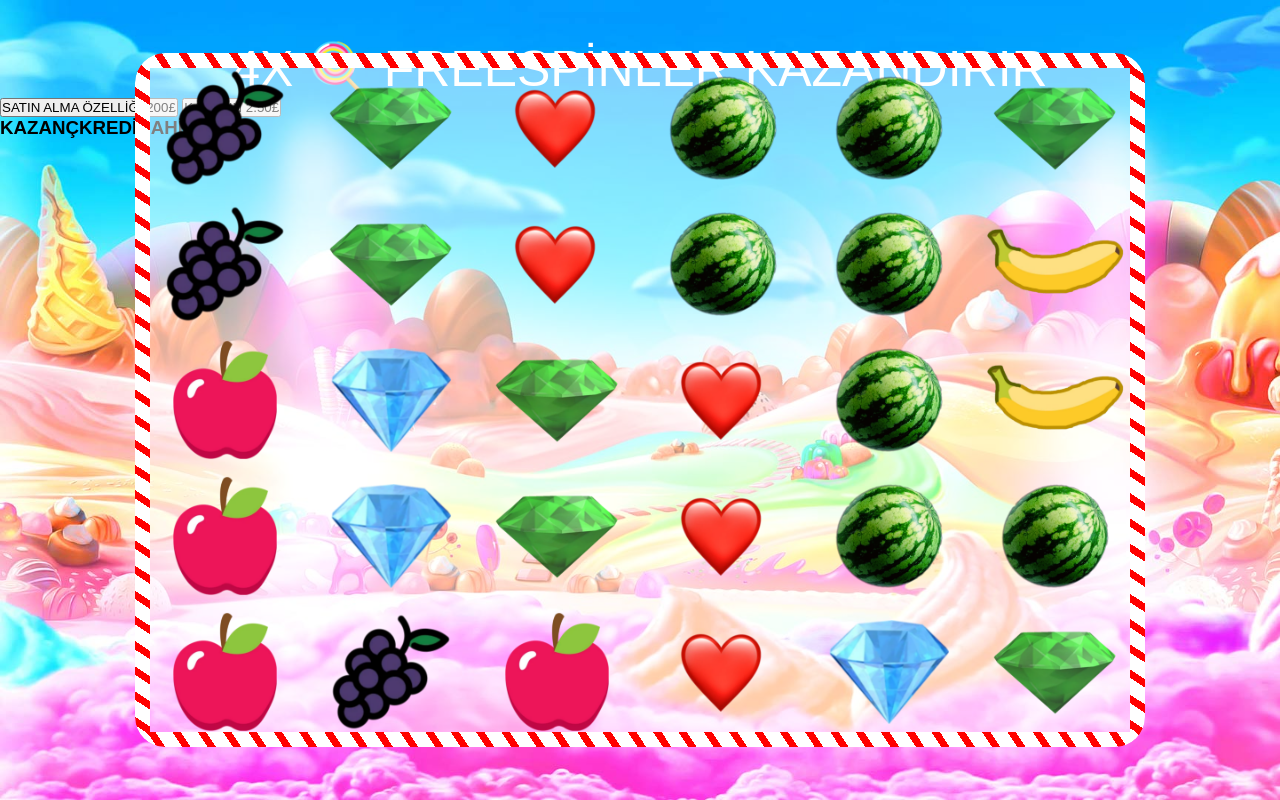
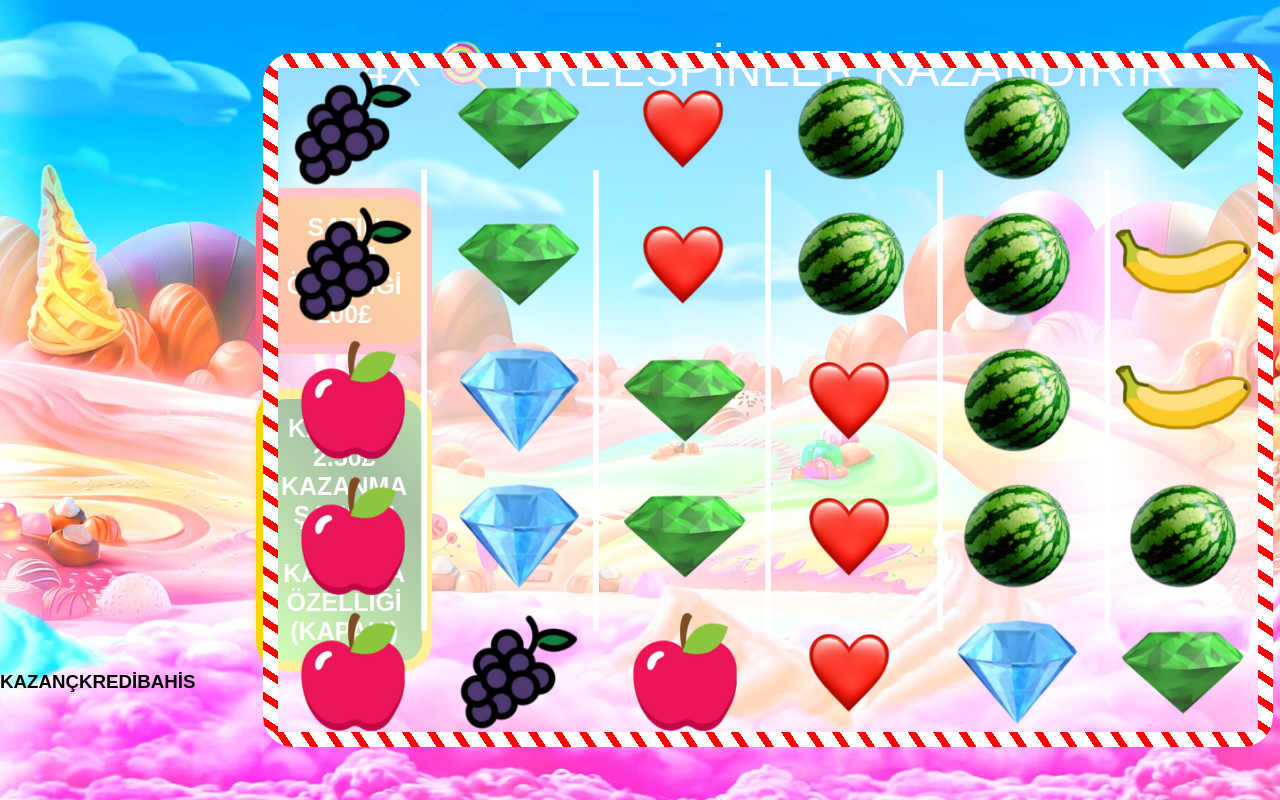
Before and after one commit to emreduzgunoglu/Sweet_Bonanza, a plain HTML site: page index.html in a window 1280 px wide. Drawn offline with Linux system fonts and the light colour scheme.

Commit message:
Button Updates

```diff
--- a/index.html
+++ b/index.html
@@ -18,8 +18,8 @@
         <header>4X 🍭 FREESPİNLER KAZANDIRIR</header>
 
         <div class="buttons">
-            <button id="buy">SATIN ALMA ÖZELLİĞİ 200£</button>
-            <button id="win">KAZANIN 2.50£</button>
+            <button id="buy">SATIN ALMA <br> ÖZELLİĞİ <br> 200£</button>
+            <button id="win">KAZANIN <br> 2.50£ <br> KAZANMA <br> ŞANSINI İKİYE <br> KATLAMA <br> ÖZELLİĞİ <br> (kapalı) </button>
         </div>
 
         <div class="frame">
--- a/style.css
+++ b/style.css
@@ -33,7 +33,7 @@ html {
 }
 
 main {
-    background-image: url(sweet_bonanza.jpg);
+    background-image: url(photos/sweet_bonanza.jpg);
     overflow: hidden;
     background-repeat: no-repeat;
     background-size: cover;
@@ -47,10 +47,85 @@ header {
     color: white;
     text-align: center;
     margin-top: 40px;
+    margin-left: 20%;
 }
 
 .buttons {
-    /* background-color: aqua; */
+   /*  background-color: aqua; */
+    display: grid;
+    margin-top: 7%;
+    margin-left: 20%;
+    width: 10%;
+}
+
+#buy {
+    font-size: 25px;
+    margin-bottom: 10%;
+
+    padding: 15px 15px;
+    text-align: center;
+    text-transform: uppercase;
+    transition: 0.5s;
+    background-size: 200% auto;
+    color: white;
+    border-radius: 10px;
+    display: block;
+    border: 0px;
+    font-weight: 700;
+    box-shadow: 0px 0px 14px -7px #f09819;
+    background-image: linear-gradient(45deg, #FF512F 0%, #F09819 51%, #FF512F 100%);
+    cursor: pointer;
+    user-select: none;
+    -webkit-user-select: none;
+    touch-action: manipulation;
+
+    border: 10px solid rgb(255, 106, 131);
+    border-radius: 30px;
+}
+
+#buy:hover {
+    background-position: right center;
+    color: #ffc491;
+    text-decoration: none;
+}
+
+#buy:active {
+    transform: scale(0.7);
+}
+
+#win {
+    font-size: 25px;
+    margin-top: 10%;
+
+    padding: 15px 15px;
+    text-align: center;
+    text-transform: uppercase;
+    transition: 0.5s;
+    background-size: 200% auto;
+    color: white;
+    border-radius: 10px;
+    display: block;
+    border: 0px;
+    font-weight: 700;
+    box-shadow: 0px 0px 14px -7px #f09819;
+    background-image: linear-gradient(45deg, #94ff4d 0%, #21661d 51%, #94ff4d 100%);
+    cursor: pointer;
+    user-select: none;
+    -webkit-user-select: none;
+    touch-action: manipulation;
+
+    border: 10px solid gold;
+    border-radius: 30px;
+}
+
+#win:hover {
+    background-position: right center;
+    color: #ffc491;
+    text-decoration: none;
+}
+
+#win:active {
+    transform: scale(0.7);
 }
 
 .frame {
@@ -59,14 +134,14 @@ header {
     grid-template-columns: 150px 150px 150px 150px 150px 150px;
     grid-gap: 1em;
     text-align: center;
-    background-color: rgb(256, 256, 256, 0.5);
-    background-image: url(background.png) ;
+    background-color: rgb(256, 256, 256, 0.6);
+    background-image: url(photos/background.png);
     background-size: 100% 100%;
     background-repeat: no-repeat;
 
     position: absolute;
     top: 50%;
-    left: 50%;
+    left: 60%;
     transform: translate(-50%, -50%);
 
     border: 15px solid transparent;
@@ -76,7 +151,7 @@ header {
 }
 
 .item {
-   /*  border-radius: 10px;
+    /*  border-radius: 10px;
     border: 5px solid black; */
 }
 
```
Also changed, not shown: photos/sweet_bonanza.jpg (renamed from sweet_bonanza.jpg).
